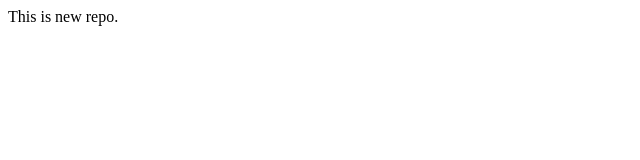
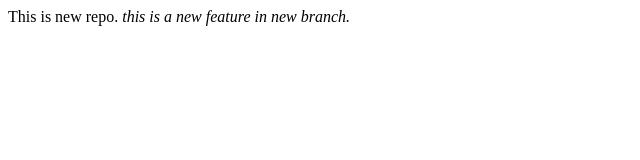
Before and after one commit to Lasata2790/FromLocalRepo, a plain HTML site: page index.html in a window 1280 px wide. Shown: the whole page, without its empty margins (0-640 px from the left). Drawn offline with Linux system fonts and the light colour scheme.

Commit message:
add new featyre?

```diff
--- a/index.html
+++ b/index.html
@@ -1 +1,2 @@
-<p> This is new repo. </p>
+<p> This is new repo.
+    <i> this is a new feature in new branch.</i> </p>
```
